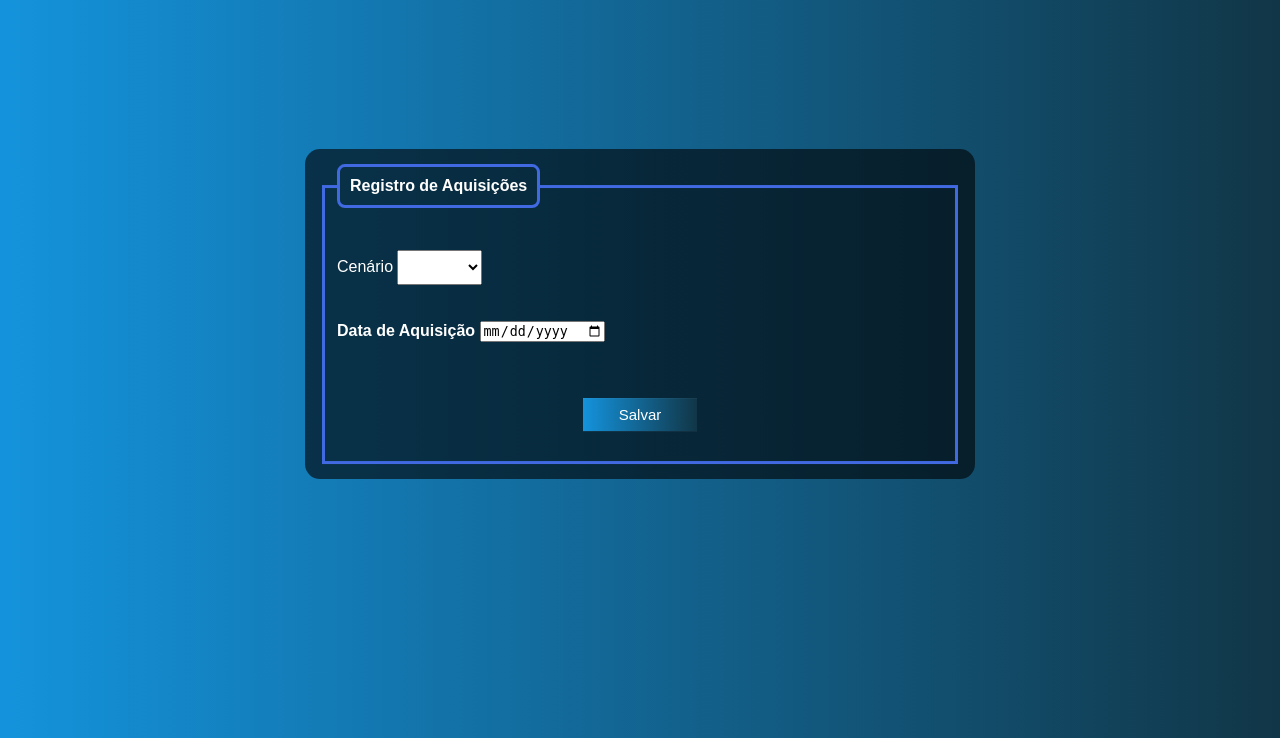
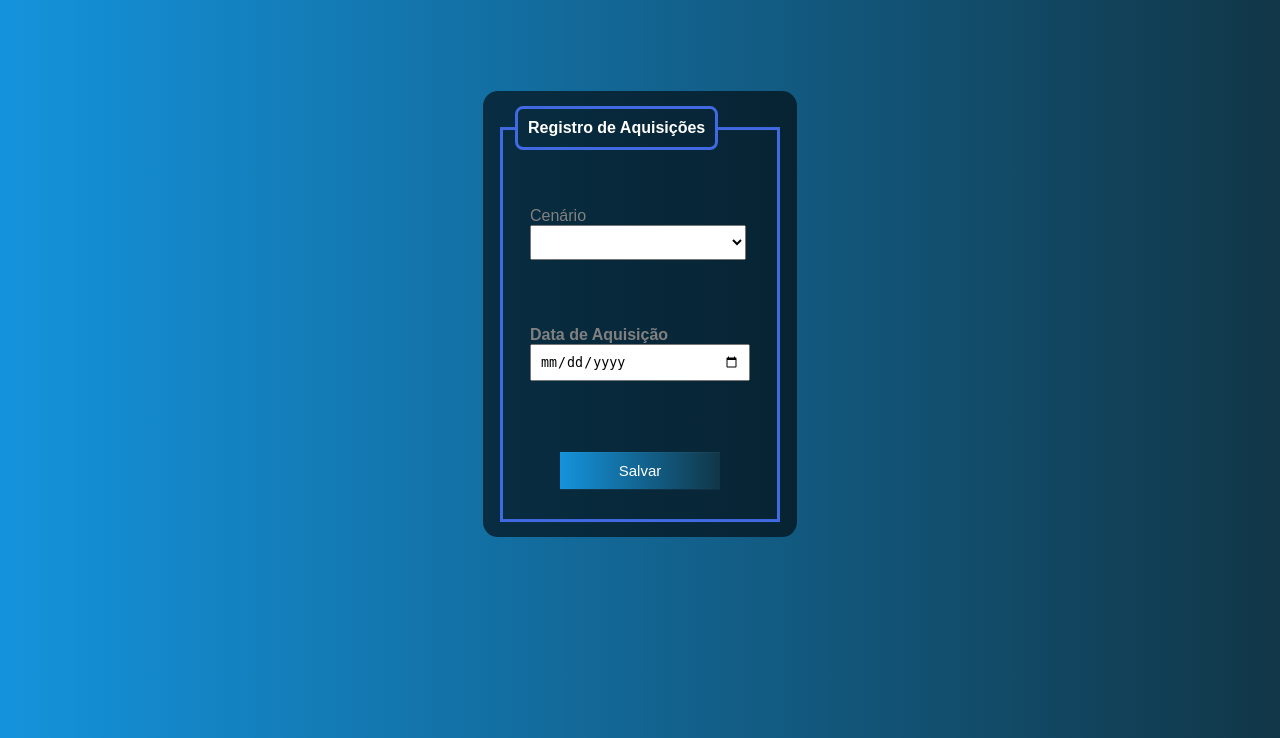
Before and after one commit to wasdavi/PIDI, a PHP site: the page made by registroAquisições.html in a window 1280 px wide. Shown: the part 86-824 px from the top of the page. Run offline with PHP 8.4, Linux system fonts and the light colour scheme.

Commit message:
atualização 30-05-2022
ajustes do painel de aquisições

```diff
--- a/css/estilo.css
+++ b/css/estilo.css
@@ -75,7 +75,7 @@ header{
     color: white;/*altera a cor do texto, só usa ele para texto*/
 }
 
-.loginSenha{
+.loginSenha, .aquisicoes{
     position: absolute;/*faz com que toda a classe BOX seja ajustada dentro dela mesma, ajusta o FIELDSET*/
     top: 50%;/*centraliza em relação ao topo*/
     left: 50%;/*centraliza em relação à esquerda*/
@@ -87,12 +87,17 @@ header{
     color: white;/*altera a cor do texto, só usa ele para texto*/
 }
 
-#login, #senha{
+#login, #senha, #data_aquisicao{
     width: 25vh;
     padding: 8px;
 }
 
-.inputLogin{
+#selecaoAquisicao{
+    width: 27vh;
+    padding: 8px;
+}
+
+.inputLogin, .inputAquisicoes{
     padding: 15px;
     color: gray;
 }
@@ -213,7 +218,7 @@ legend{
     padding: 20px;
 }
 
-#entrar{
+#entrar, #salvar_aquisicao{
     background-image: linear-gradient(to right, rgb(20, 147, 220), rgb(17, 54, 71));/*cor de fundo do botão*/
     padding: 10px;
     width: 20vh;
--- a/registroAquisições.html
+++ b/registroAquisições.html
@@ -29,14 +29,15 @@
                 </ul>
             </nav>
         </header>
-        <div class="box">
+        <div class="aquisicoes">
             <form action="">
                 <fieldset>
                     <legend><b>Registro de Aquisições</b> </legend>
                     <br><br>
-                    <div class="inputbox">
+                    <div class="inputAquisicoes">
                         <label for="">Cenário</label>
-                        <select name="selecao" id="selecao" required>
+                        <br>
+                        <select name="selecao" id="selecaoAquisicao" required>
                             <option value="#"></option>
                             <option value="opcao1">Opção1</option>
                             <option value="opcao2">Opção2</option>
@@ -44,13 +45,14 @@
                         </select>
                     </div>
                     <br><br>
-                    <div class="inputbox">
+                    <div class="inputAquisicoes">
                         <label for="data_aquisicao"><b>Data de Aquisição</b></label>
+                        <br>
                         <input type="date" name="toLocaleDateString" id="data_aquisicao" required>
                         </div>
                     <br><br>
                     <div class="inputbotom">
-                        <input type="submit" name="submit" id="submit" value="Salvar">
+                        <input type="submit" name="submit" id="salvar_aquisicao" value="Salvar">
                     </div>
                 </fieldset>
             </form>
```
